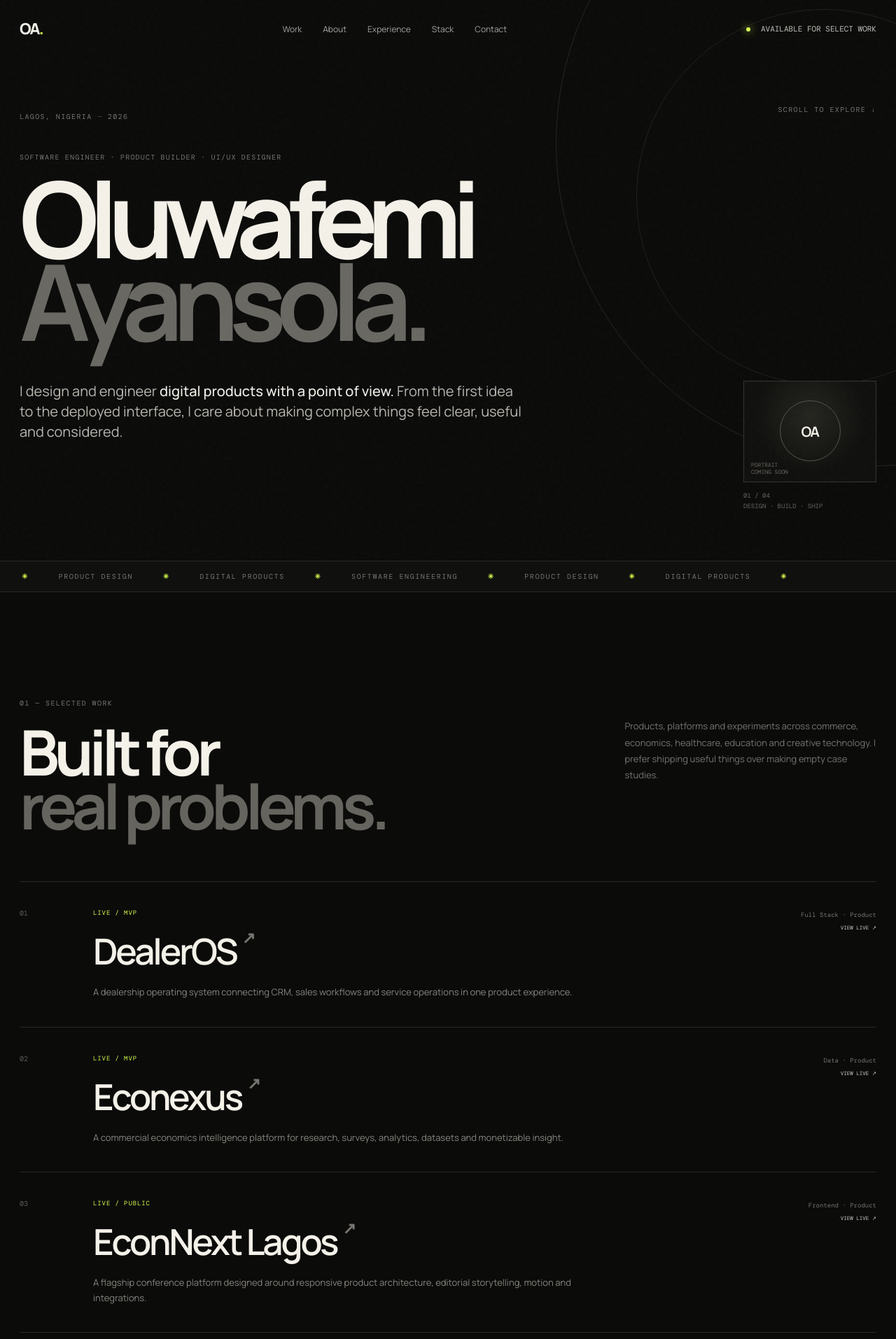
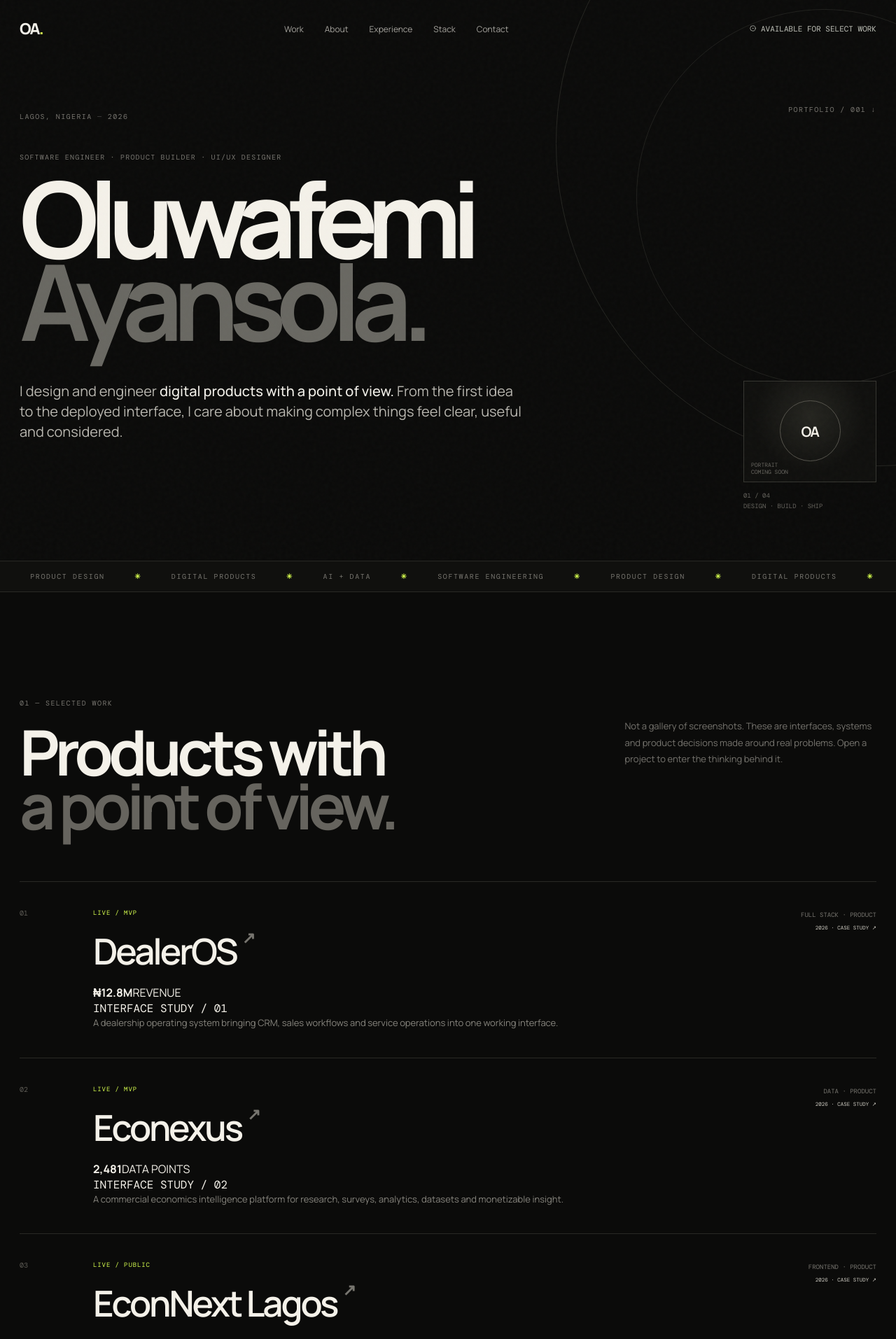
Before and after one commit to OluwafemiAyansola62/femi-portfolio, a Next.js app: page / in a window 1280 px wide. Shown: the top 1913 px of the page at 70% size. Built offline with nearby package versions, Linux system fonts and the light colour scheme.

Commit message:
feat: transform portfolio into interactive project-led experience

```diff
--- a/app/page.tsx
+++ b/app/page.tsx
@@ -1,79 +1,60 @@
 "use client";
 
+import { motion, useMotionValue, useSpring } from "framer-motion";
+import { ArrowUpRight, CircleDot } from "lucide-react";
 import { useEffect, useState } from "react";
+import { projects } from "@/lib/projects";
 
-const featured = [
-  ["01", "DealerOS", "A dealership operating system connecting CRM, sales workflows and service operations in one product experience.", "LIVE / MVP", "Full Stack · Product", "https://dealeros-mvp.vercel.app/dashboard"],
-  ["02", "Econexus", "A commercial economics intelligence platform for research, surveys, analytics, datasets and monetizable insight.", "LIVE / MVP", "Data · Product", "https://econexus-data-research-platform.vercel.app/"],
-  ["03", "EconNext Lagos", "A flagship conference platform designed around responsive product architecture, editorial storytelling, motion and integrations.", "LIVE / PUBLIC", "Frontend · Product", "https://econnext-lagos-platform-version-2.vercel.app/"],
-  ["04", "Career Authority", "An interactive assessment experience translating executive presence, visibility and communication into a personalized digital result.", "LIVE / MVP", "UX · Web App", "https://ornella-career-authority-assessment.vercel.app/"],
-  ["05", "MODE", "A creative technology company site built around strong brand expression, editorial composition and modern web interaction.", "LIVE / PUBLIC", "Brand · Web", "https://mode-site-alpha.vercel.app/"],
-  ["06", "Femi Portfolio", "The portfolio system itself: a living showcase for software engineering, product building and UI/UX work.", "LIVE / PUBLIC", "Next.js · Motion", "https://oluwafemi-ayansola-portfolio-rho.vercel.app/"],
-] as const;
+function Magnetic({ children, strength = 0.18 }: { children: React.ReactNode; strength?: number }) {
+  const x = useMotionValue(0);
+  const y = useMotionValue(0);
+  const sx = useSpring(x, { stiffness: 180, damping: 18 });
+  const sy = useSpring(y, { stiffness: 180, damping: 18 });
+  return <motion.div style={{ x: sx, y: sy }} onMouseMove={(e) => { const r = e.currentTarget.getBoundingClientRect(); x.set((e.clientX - r.left - r.width / 2) * strength); y.set((e.clientY - r.top - r.height / 2) * strength); }} onMouseLeave={() => { x.set(0); y.set(0); }}>{children}</motion.div>;
+}
 
-const archive = ["LifeSaver MedConnect", "CapitalLink", "Medilens AI", "Digital Fitness Wellness", "Shoppers", "RoomieConnect", "CargoLink", "MODE Store", "LuxeStay", "BuildTrack", "PlayNaija", "TasteNG", "ChopNow", "SwiftLogistics", "TrackNG", "MediCare", "DocBook", "GreenHarvest", "AgroMarket", "NovaBank Dashboard", "PrimeEstate", "PropMarket", "PetroCorp", "PetroOps", "SolarEdge", "SolarQuote"];
-
-const stack = [
-  ["01", "FRONTEND", "React / Next.js / TypeScript / JavaScript / Tailwind / HTML / CSS"],
-  ["02", "BACKEND", "Python / Django / Node.js / REST APIs / SQL / PostgreSQL"],
-  ["03", "PRODUCT", "Product discovery / UX / prototyping / user flows / usability testing"],
-  ["04", "DESIGN", "Figma / Adobe XD / Sketch / InVision / Behance"],
-  ["05", "MOBILE", "React Native / mobile application development"],
-  ["06", "ENGINEERING", "Git / Docker / Vercel / Agile / architecture / deployment"],
-  ["07", "DATA + AI", "Data products / analytics / AI product concepts / economic intelligence"],
-  ["08", "LANGUAGES", "Python / TypeScript / JavaScript / SQL / Java / Swift / PHP"],
-];
+function ProjectVisual({ kind }: { kind: string }) {
+  return <div className={`project-visual visual-${kind}`} aria-hidden="true">
+    <div className="visual-window"><div className="window-bar"><i /><i /><i /></div><div className="visual-content">
+      {kind === "dealer" && <><div className="metric-row"><b>₦12.8M</b><span>REVENUE</span></div><div className="bars"><i /><i /><i /><i /><i /></div><div className="mini-lines"><i /><i /><i /><i /></div></>}
+      {kind === "data" && <><div className="metric-row"><b>2,481</b><span>DATA POINTS</span></div><div className="data-orbit"><span /><span /><span /><span /></div><div className="mini-lines"><i /><i /><i /></div></>}
+      {kind === "conference" && <><div className="conference-type">ECON<br />NEXT</div><div className="date-chip">LAGOS · 2026</div><div className="mini-lines"><i /><i /><i /></div></>}
+      {kind === "assessment" && <><div className="assessment-ring">78%</div><div className="score-line"><b>AUTHORITY</b><span>HIGH</span></div><div className="mini-lines"><i /><i /><i /></div></>}
+      {kind === "mode" && <><div className="mode-type">M<br />O<br />D<br />E</div><div className="mode-grid"><i /><i /><i /><i /></div></>}
+      {kind === "roomie" && <><div className="room-map"><i /><i /><i /><i /><i /></div><div className="score-line"><b>MATCH</b><span>94%</span></div></>}
+    </div></div>
+    <span className="visual-index mono">INTERFACE STUDY / 0{projects.findIndex((p) => p.hero === kind) + 1}</span>
+  </div>;
+}
 
 export default function Home() {
   const [scrolled, setScrolled] = useState(false);
   const [progress, setProgress] = useState(0);
+  useEffect(() => { const onScroll = () => { setScrolled(window.scrollY > 30); const max = document.documentElement.scrollHeight - window.innerHeight; setProgress(max > 0 ? (window.scrollY / max) * 100 : 0); }; onScroll(); window.addEventListener("scroll", onScroll, { passive: true }); return () => window.removeEventListener("scroll", onScroll); }, []);
 
-  useEffect(() => {
-    const onScroll = () => {
-      setScrolled(window.scrollY > 30);
-      const max = document.documentElement.scrollHeight - window.innerHeight;
-      setProgress(max > 0 ? (window.scrollY / max) * 100 : 0);
-    };
-    onScroll();
-    window.addEventListener("scroll", onScroll, { passive: true });
-    return () => window.removeEventListener("scroll", onScroll);
-  }, []);
+  return <main id="top">
+    <div className="progress" style={{ width: `${progress}%` }} /><div className="grain" aria-hidden="true" />
+    <nav className={`nav ${scrolled ? "nav-scrolled" : ""}`}><div className="wrap navin"><Magnetic><a className="logo" href="#top" aria-label="Back to top">OA<span>.</span></a></Magnetic><div className="links"><a href="#work">Work</a><a href="#about">About</a><a href="#experience">Experience</a><a href="#stack">Stack</a><a href="#contact">Contact</a></div><a className="availability" href="#contact"><CircleDot size={9} /> Available for select work</a></div></nav>
 
-  return (
-    <main id="top">
-      <div className="progress" style={{ width: `${progress}%` }} />
-      <div className="grain" aria-hidden="true" />
-      <nav className={`nav ${scrolled ? "nav-scrolled" : ""}`}>
-        <div className="wrap navin">
-          <a className="logo" href="#top" aria-label="Back to top">OA<span>.</span></a>
-          <div className="links"><a href="#work">Work</a><a href="#about">About</a><a href="#experience">Experience</a><a href="#stack">Stack</a><a href="#contact">Contact</a></div>
-          <a className="availability" href="#contact"><i /> Available for select work</a>
-        </div>
-      </nav>
-
-      <header className="hero">
-        <div className="hero-orbit orbit-one" /><div className="hero-orbit orbit-two" />
-        <div className="wrap hero-wrap">
-          <div className="hero-top"><p className="eyebrow mono">Lagos, Nigeria <span>—</span> 2026</p><p className="hero-index mono">SCROLL TO EXPLORE <span>↓</span></p></div>
-          <div className="hero-title-wrap"><p className="hero-kicker mono">SOFTWARE ENGINEER · PRODUCT BUILDER · UI/UX DESIGNER</p><h1>Oluwafemi<br /><em>Ayansola.</em></h1></div>
+    <header className="hero"><div className="hero-orbit orbit-one" /><div className="hero-orbit orbit-two" /><motion.div className="hero-scanline" animate={{ y: [0, 700, 0] }} transition={{ duration: 10, repeat: Infinity, ease: "linear" }} />
+      <div className="wrap hero-wrap"><div className="hero-top"><p className="eyebrow mono">Lagos, Nigeria <span>—</span> 2026</p><p className="hero-index mono">PORTFOLIO / 001 <span>↓</span></p></div>
+        <motion.div className="hero-title-wrap" initial={{ opacity: 0, y: 35 }} animate={{ opacity: 1, y: 0 }} transition={{ duration: .9, ease: [.16, 1, .3, 1] }}><p className="hero-kicker mono">SOFTWARE ENGINEER · PRODUCT BUILDER · UI/UX DESIGNER</p><h1>Oluwafemi<br /><em>Ayansola.</em></h1></motion.div>
         <div className="hero-bottom"><p className="hero-statement">I design and engineer <strong>digital products with a point of view.</strong> From the first idea to the deployed interface, I care about making complex things feel clear, useful and considered.</p><div className="hero-side"><div className="portrait-placeholder"><span>PORTRAIT<br />COMING SOON</span><b>OA</b></div><p className="mono">01 / 04<br />DESIGN · BUILD · SHIP</p></div></div>
       </div>
     </header>
 
-      <section className="marquee" aria-label="Areas of work"><div className="marquee-track mono">SOFTWARE ENGINEERING <b>✳</b> PRODUCT DESIGN <b>✳</b> DIGITAL PRODUCTS <b>✳</b> SOFTWARE ENGINEERING <b>✳</b> PRODUCT DESIGN <b>✳</b> DIGITAL PRODUCTS <b>✳</b></div></section>
+    <section className="marquee"><div className="marquee-track mono">SOFTWARE ENGINEERING <b>✳</b> PRODUCT DESIGN <b>✳</b> DIGITAL PRODUCTS <b>✳</b> AI + DATA <b>✳</b> SOFTWARE ENGINEERING <b>✳</b> PRODUCT DESIGN <b>✳</b> DIGITAL PRODUCTS <b>✳</b> AI + DATA <b>✳</b></div></section>
 
-      <section className="section work-section" id="work"><div className="wrap"><div className="section-intro"><div><span className="section-no mono">01 — SELECTED WORK</span><h2>Built for<br /><i>real problems.</i></h2></div><p>Products, platforms and experiments across commerce, economics, healthcare, education and creative technology. I prefer shipping useful things over making empty case studies.</p></div><div className="projects">{featured.map(([n, title, description, status, category, url]) => <a className="project" href={url} target="_blank" rel="noreferrer" key={title}><div className="project-no mono">{n}</div><div className="project-main"><div className="project-label mono">{status}</div><h3>{title}<span>↗</span></h3><p>{description}</p></div><div className="project-meta mono">{category}<br /><small>VIEW LIVE ↗</small></div></a>)}</div><div className="archive"><span className="mono">ARCHIVE / EXPERIMENTS</span><p>{archive.map((item, i) => <span key={item}>{item}{i < archive.length - 1 ? "  ·  " : ""}</span>)}</p><small className="mono">Prototype and template builds are presented honestly as works in progress, not production-ready products.</small></div></div></section>
+    <section className="section work-section" id="work"><div className="wrap"><div className="section-intro"><div><span className="section-no mono">01 — SELECTED WORK</span><h2>Products with<br /><i>a point of view.</i></h2></div><p>Not a gallery of screenshots. These are interfaces, systems and product decisions made around real problems. Open a project to enter the thinking behind it.</p></div>
+      <div className="projects">{projects.map((project) => <motion.a className="project project-rich" href={`/work/${project.slug}`} key={project.slug} whileHover="hover"><div className="project-no mono">{project.number}</div><div className="project-main"><div className="project-label mono">{project.status}</div><div className="project-heading"><h3>{project.title}<span>↗</span></h3><ProjectVisual kind={project.hero} /></div><p>{project.summary}</p></div><div className="project-meta mono">{project.type}<br /><small>{project.year} · CASE STUDY ↗</small></div></motion.a>)}</div>
+      <div className="archive"><span className="mono">ARCHIVE / EXPERIMENTS</span><p>LifeSaver MedConnect · CapitalLink · Medilens AI · Digital Fitness Wellness · Shoppers · CargoLink · MODE Store · LuxeStay · BuildTrack · PlayNaija · TasteNG · ChopNow · SwiftLogistics · TrackNG · MediCare · DocBook · GreenHarvest · AgroMarket · NovaBank Dashboard · PrimeEstate · PropMarket · PetroCorp · PetroOps · SolarEdge · SolarQuote</p><small className="mono">Prototype and template builds are presented honestly as works in progress, not production-ready products.</small></div>
+    </div></section>
 
     <section className="statement-section"><div className="wrap statement-grid"><span className="section-no mono">02 — APPROACH</span><div><h2>Good software is<br /><i>felt before it is explained.</i></h2><p>I sit at the intersection of engineering, design and product thinking. That means caring about architecture and interaction with the same intensity.</p></div></div></section>
-
     <section className="section about-section" id="about"><div className="wrap"><div className="section-intro"><div><span className="section-no mono">03 — ABOUT</span><h2>Engineer<br /><i>with designer instincts.</i></h2></div><p>My path moved from business and marketing into UI/UX, frontend development and software engineering. Today I study Computer Science alongside Economics while building practical digital products.</p></div><div className="about-detail"><div className="about-copy"><p>I care about the whole product: understanding the problem, shaping the experience, engineering the system and getting it into users&apos; hands.</p><p>My interests sit around AI and data products, fintech, commerce, economic intelligence and human-centered interfaces.</p></div><div className="facts"><div><span className="mono">EDUCATION</span><b>B.Sc. Computer Science</b><small>University of the People · 2024—2028</small></div><div><span className="mono">ALSO STUDYING</span><b>B.Sc. Economics</b><small>Caleb University · 2024—2028</small></div><div><span className="mono">DESIGN</span><b>UI/UX Training</b><small>Torilo Academy · 2021</small></div></div></div></div></section>
-
     <section className="section experience-section" id="experience"><div className="wrap"><div className="section-title-row"><span className="section-no mono">04 — EXPERIENCE</span><h2>A growing<br /><i>body of work.</i></h2></div><div className="timeline"><div className="timeline-row"><span className="mono date">2022 — NOW</span><div><h3>M.O.D.E <small>FULL STACK DEVELOPER</small></h3><p>Full-stack product development across Python, Django, SQL, CMS workflows, code reviews and agile delivery.</p></div><span className="mono place">LAGOS</span></div><div className="timeline-row"><span className="mono date">2026</span><div><h3>EconNext Lagos <small>FRONTEND DEVELOPER</small></h3><p>Frontend implementation, responsive interfaces and deployment workflows for a conference product.</p></div><span className="mono place">LAGOS</span></div><div className="timeline-row"><span className="mono date">2025</span><div><h3>Caleb GDG <small>MOBILE DEVELOPER</small></h3><p>React Native accommodation product exploring graph-based room matching and student housing workflows.</p></div><span className="mono place">LAGOS</span></div><div className="timeline-row"><span className="mono date">2021 — NOW</span><div><h3>Freelance <small>UI/UX DESIGNER</small></h3><p>Product design, research, prototyping and frontend collaboration for clients across different markets.</p></div><span className="mono place">REMOTE</span></div></div></div></section>
-
-      <section className="section stack-section" id="stack"><div className="wrap"><div className="section-title-row"><span className="section-no mono">05 — TOOLKIT</span><h2>Tools I use<br /><i>to make things real.</i></h2></div><div className="stack-grid">{stack.map(([n, title, tools]) => <div className="stack-card" key={title}><span className="mono">{n}</span><b>{title}</b><p>{tools}</p></div>)}</div></div></section>
-
+    <section className="section stack-section" id="stack"><div className="wrap"><div className="section-title-row"><span className="section-no mono">05 — TOOLKIT</span><h2>Tools I use<br /><i>to make things real.</i></h2></div><div className="stack-grid">{[["01","FRONTEND","React / Next.js / TypeScript / JavaScript / Tailwind / HTML / CSS"],["02","BACKEND","Python / Django / Node.js / REST APIs / SQL / PostgreSQL"],["03","PRODUCT","Product discovery / UX / prototyping / user flows / usability testing"],["04","DESIGN","Figma / Adobe XD / Sketch / InVision / Behance"],["05","MOBILE","React Native / mobile application development"],["06","ENGINEERING","Git / Docker / Vercel / Agile / architecture / deployment"],["07","DATA + AI","Data products / analytics / AI product concepts / economic intelligence"],["08","LANGUAGES","Python / TypeScript / JavaScript / SQL / Java / Swift / PHP"]].map(([n,t,d])=><div className="stack-card" key={t}><span className="mono">{n}</span><b>{t}</b><p>{d}</p></div>)}</div></div></section>
     <section className="contact-section" id="contact"><div className="wrap contact-wrap"><div><span className="section-no mono">06 — CONTACT</span><h2>Have a problem<br /><i>worth solving?</i></h2></div><div className="contact-right"><p>For software engineering, product design, collaboration or an ambitious digital product, let&apos;s talk.</p><a className="email" href="mailto:ayansolaoluwafemi62@gmail.com">ayansolaoluwafemi62@gmail.com <span>↗</span></a><div className="socials"><a href="https://github.com/OluwafemiAyansola62" target="_blank" rel="noreferrer">GitHub ↗</a><a href="https://www.linkedin.com/in/oluwafemi-ayansola-7b005b1b2/" target="_blank" rel="noreferrer">LinkedIn ↗</a><a href="https://www.behance.net/ayansola" target="_blank" rel="noreferrer">Behance ↗</a></div></div></div></section>
     <footer className="footer wrap"><span>© 2026 Oluwafemi Ayansola</span><span className="mono">LAGOS / NIGERIA</span><a href="#top">BACK TO TOP ↑</a></footer>
-    </main>
-  );
+  </main>;
 }
```
Lines whose indentation alone changed are shown as unchanged.
